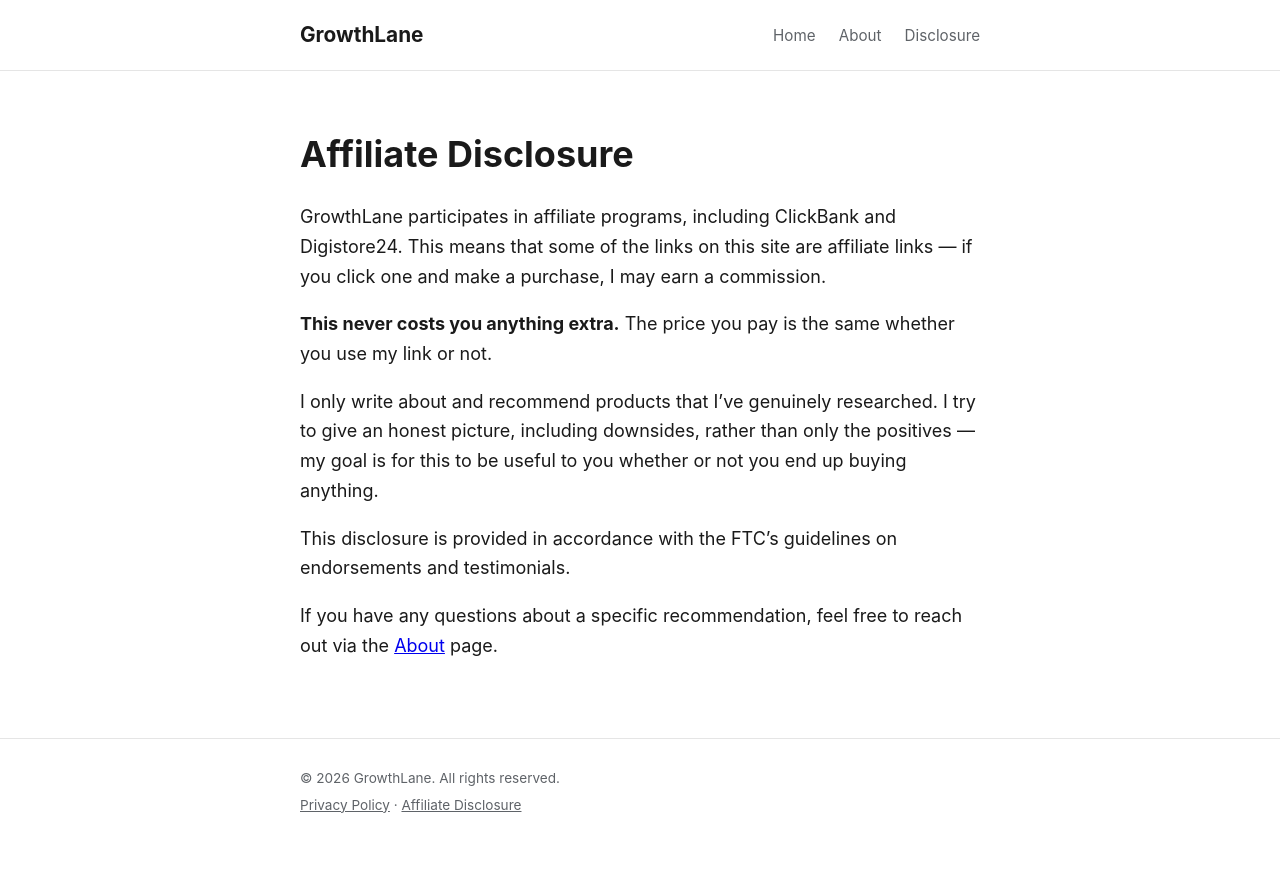
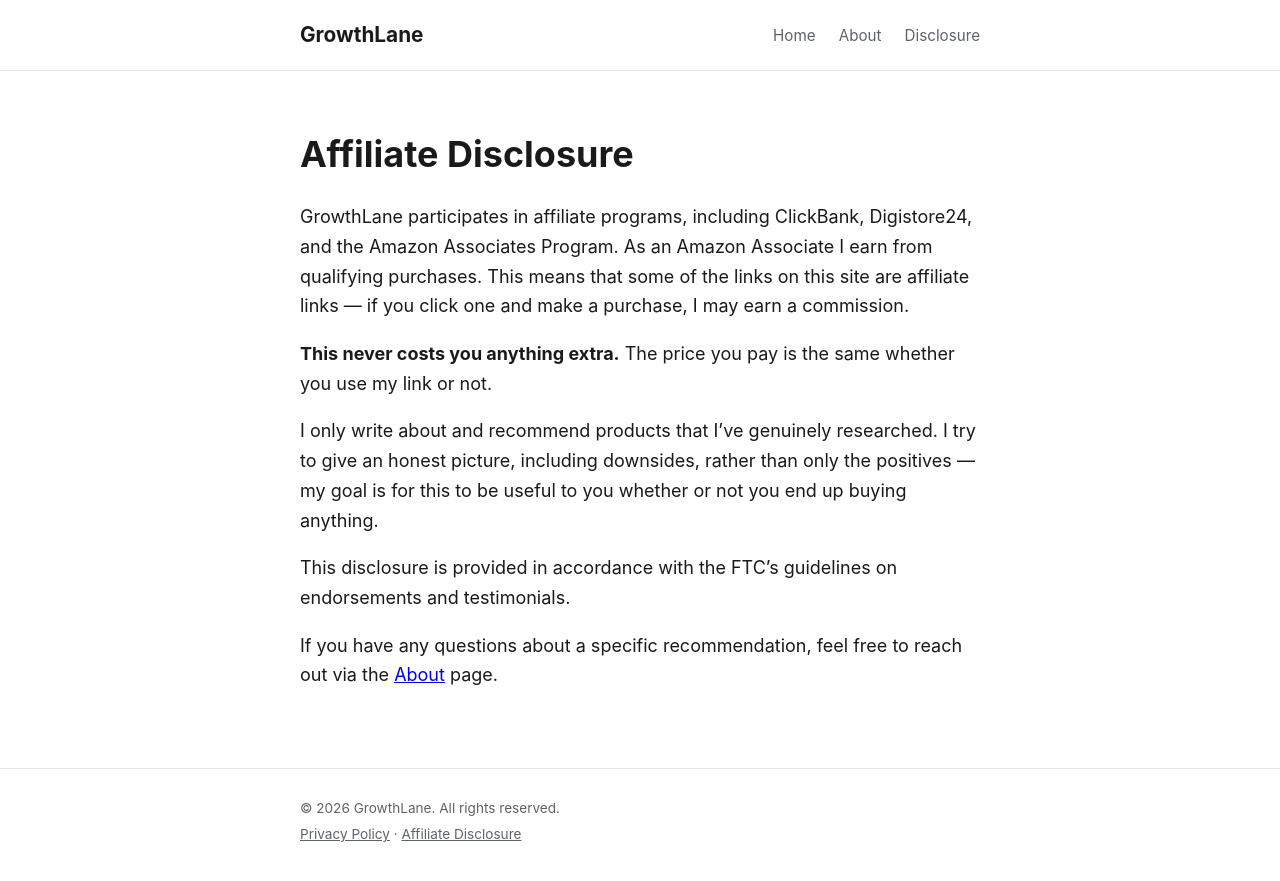
Before and after one commit to mikentg2005/growthlane, a Jekyll site: the page built from disclosure.md, in a window 1280 px wide. Shown: the top 881 px of the page. Built offline with Jekyll 4.4.1, drawn with Linux system fonts in a browser that asks for light colours.

Commit message:
Add best sales and persuasion books article with Amazon Associates links; update disclosure

```diff
--- a/disclosure.md
+++ b/disclosure.md
@@ -5,8 +5,9 @@ permalink: /disclosure/
 ---
 # Affiliate Disclosure
 
-GrowthLane participates in affiliate programs, including ClickBank and
-Digistore24. This means that some of the links on this site are affiliate
+GrowthLane participates in affiliate programs, including ClickBank,
+Digistore24, and the Amazon Associates Program. As an Amazon Associate I
+earn from qualifying purchases. This means that some of the links on this site are affiliate
 links — if you click one and make a purchase, I may earn a commission.
 
 **This never costs you anything extra.** The price you pay is the same
```
Also changed, not shown: _posts/2026-09-25-best-books-on-sales-and-persuasion.md (added, +78 -0 lines).
